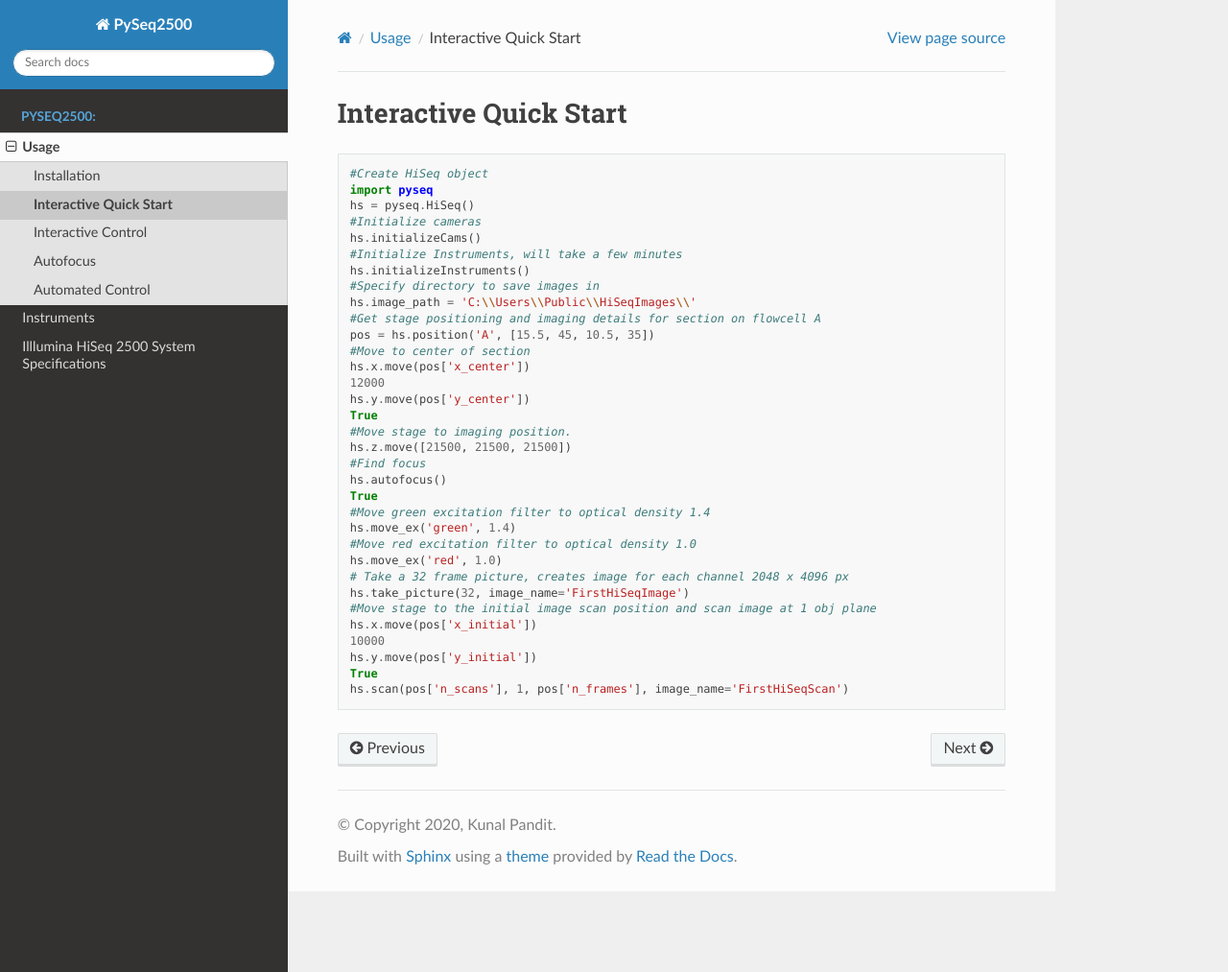
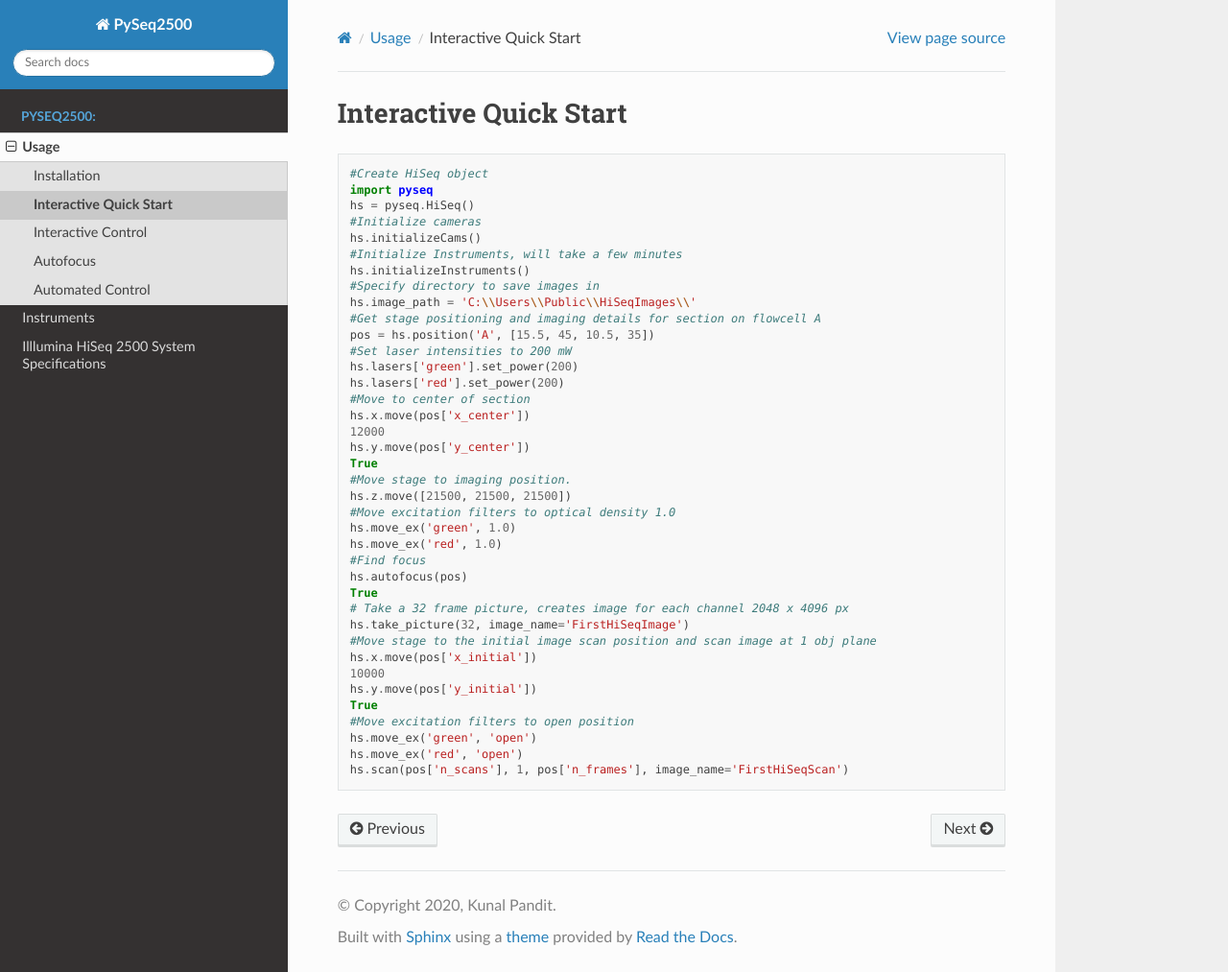
Before and after one commit to nygctech/PySeq2500, a Sphinx documentation site: the page built from docs/source/Usage/quickstart.rst, in a window 1280 px wide and 1013 px high. Shown: the whole window at 96% size. Built offline with Sphinx 7.4.7 and the Read the Docs theme 2.0.0, drawn with Linux system fonts in a browser that asks for light colours.

Commit message:
update quickstart

```diff
--- a/docs/source/Usage/quickstart.rst
+++ b/docs/source/Usage/quickstart.rst
@@ -15,6 +15,9 @@
     hs.image_path = 'C:\\Users\\Public\\HiSeqImages\\'
     #Get stage positioning and imaging details for section on flowcell A
     pos = hs.position('A', [15.5, 45, 10.5, 35])
+    #Set laser intensities to 200 mW
+    hs.lasers['green'].set_power(200)
+    hs.lasers['red'].set_power(200)
     #Move to center of section
     hs.x.move(pos['x_center'])
     12000
@@ -22,13 +25,12 @@
     True
     #Move stage to imaging position.
     hs.z.move([21500, 21500, 21500])
+    #Move excitation filters to optical density 1.0
+    hs.move_ex('green', 1.0)
+    hs.move_ex('red', 1.0)
     #Find focus
-    hs.autofocus()
+    hs.autofocus(pos)
     True
-    #Move green excitation filter to optical density 1.4
-    hs.move_ex('green', 1.4)
-    #Move red excitation filter to optical density 1.0
-    hs.move_ex('red', 1.0)
     # Take a 32 frame picture, creates image for each channel 2048 x 4096 px
     hs.take_picture(32, image_name='FirstHiSeqImage')
     #Move stage to the initial image scan position and scan image at 1 obj plane
@@ -36,4 +38,7 @@
     10000
     hs.y.move(pos['y_initial'])
     True
+    #Move excitation filters to open position
+    hs.move_ex('green', 'open')
+    hs.move_ex('red', 'open')
     hs.scan(pos['n_scans'], 1, pos['n_frames'], image_name='FirstHiSeqScan')
```
